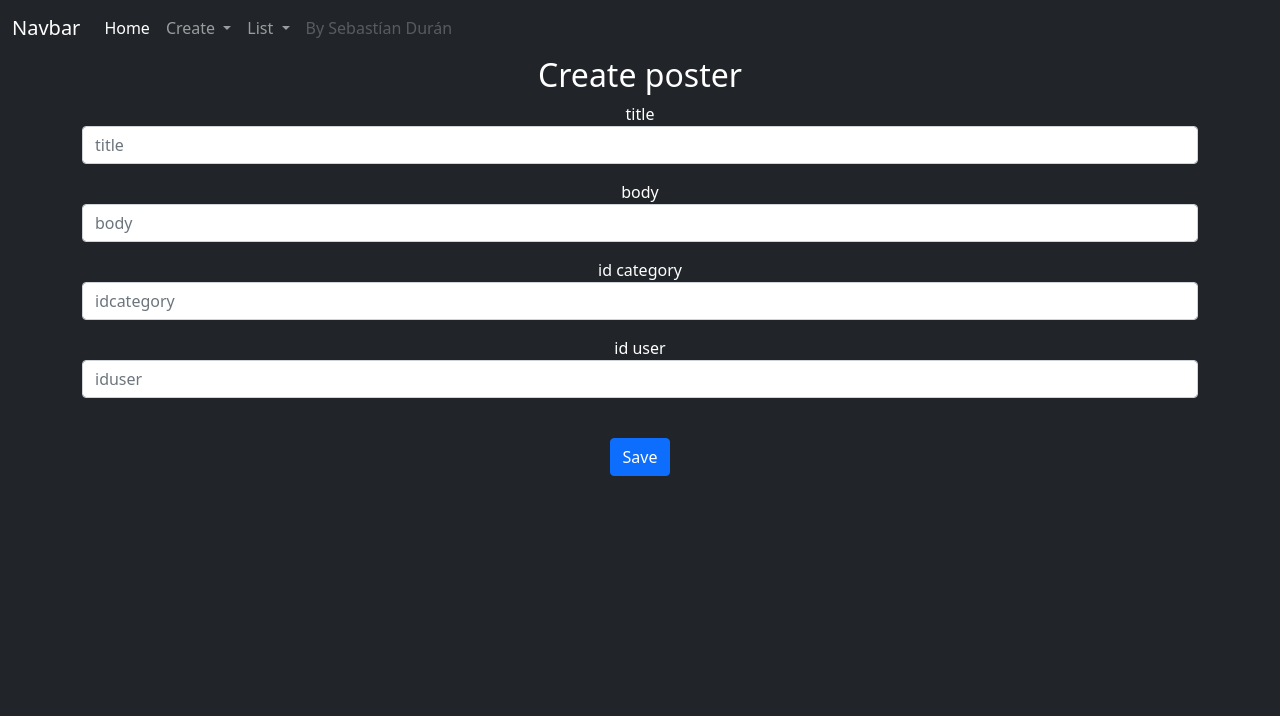
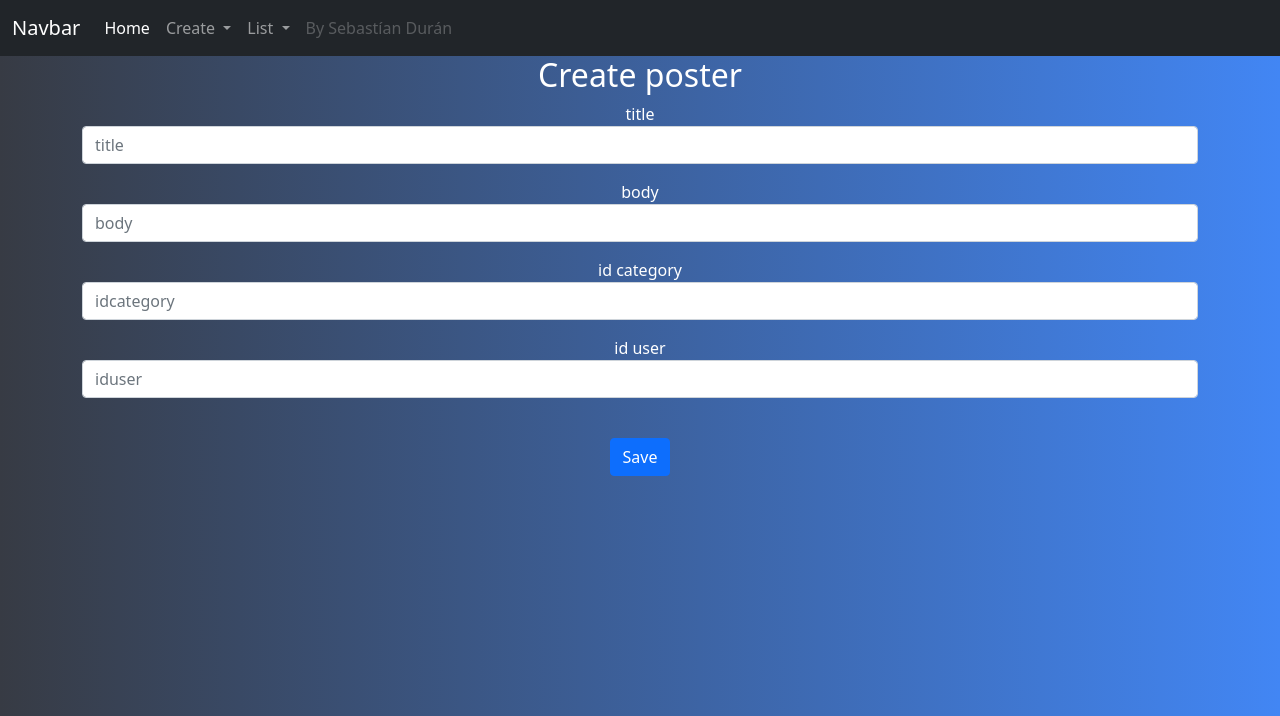
Before and after one commit to SebastianDuranV/TutorialesArquitecturaDeSoftware, a Flask app: page /addPost in a window 1280 px wide. Shown: the top 716 px of the page. Run offline with Flask 2, Linux system fonts and the light colour scheme; some libraries are stand-ins or nearby versions.

Commit message:
tutorial autonomo hecho

```diff
--- a/Tutorial_6_7_8/templates/layout.html
+++ b/Tutorial_6_7_8/templates/layout.html
@@ -11,8 +11,7 @@
 
     <title>Hello, world!</title>
   </head>
-  <body class=" text-center text-white bg-dark">
-
+  <body style="background: linear-gradient(to right, #373b44, #4286f4);" class="text-center text-white bg-dark">
     <nav class="navbar navbar-expand-lg navbar-dark bg-dark">
       <div class="container-fluid">
         <a class="navbar-brand" href="#">Navbar</a>
```
